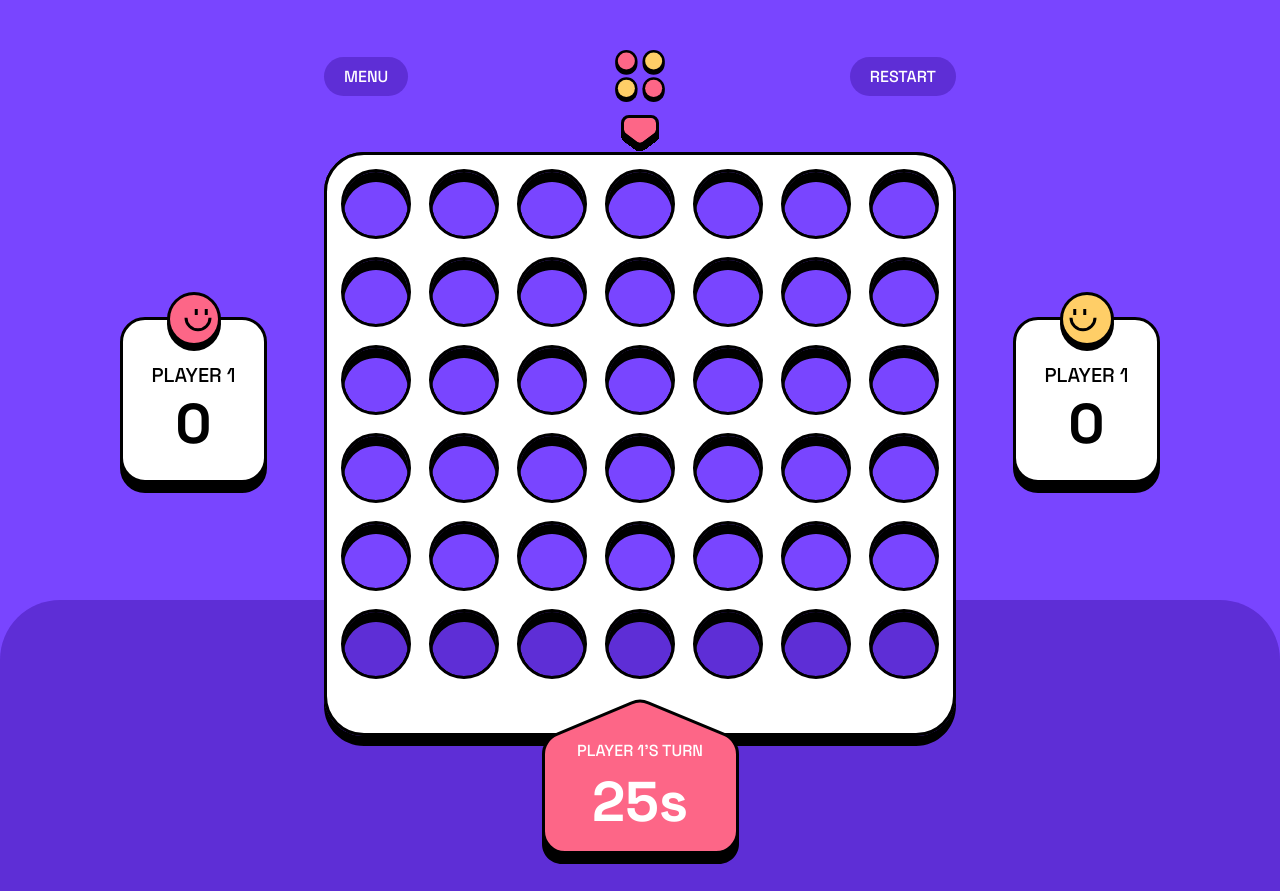
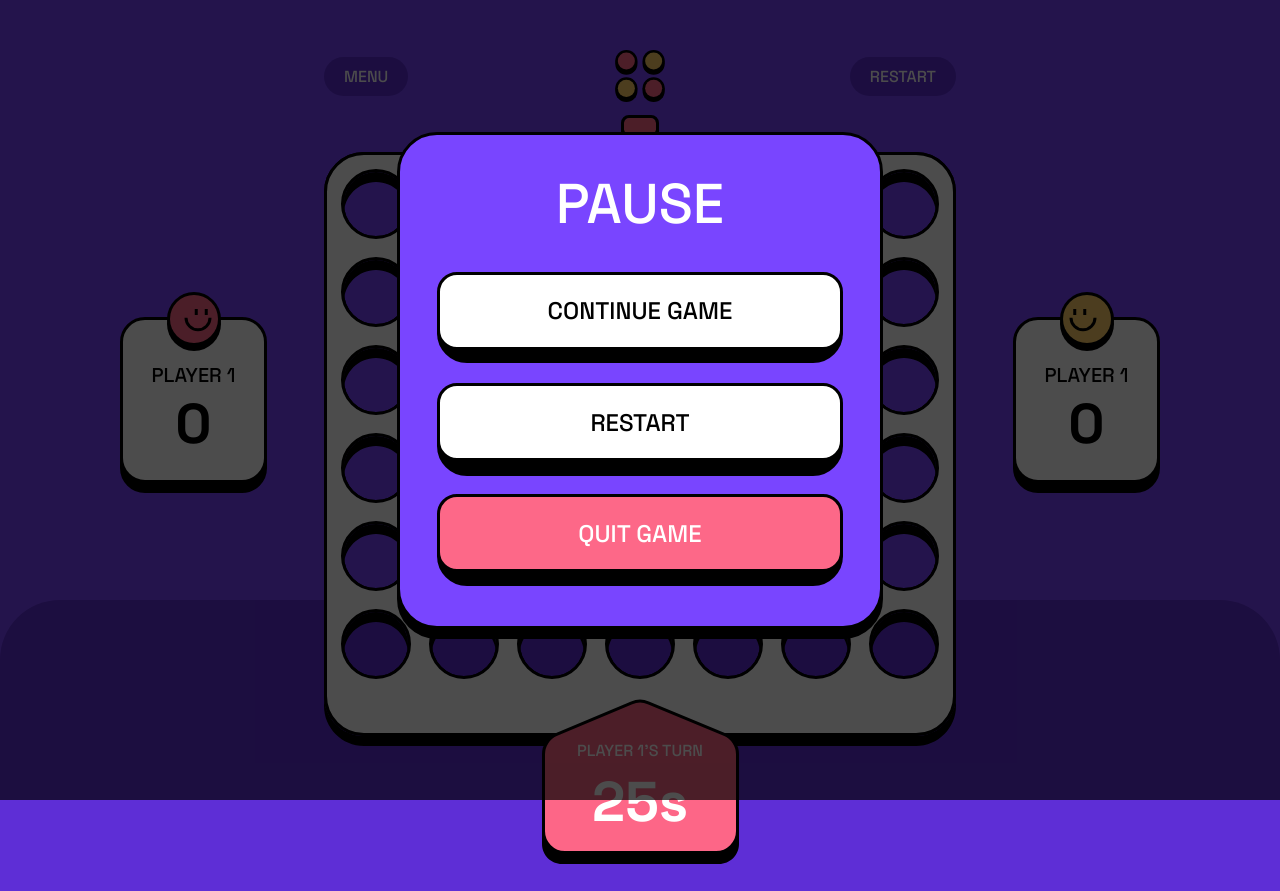
Before and after one commit to AlexBetita/FM-Connect-Four, a React (Create React App) app: page /game in a window 1280 px wide. Built offline with nearby package versions, Linux system fonts and the light colour scheme.

Commit message:
added styling and other buttons to pause

```diff
--- a/src/components/Game/Pause/index.css
+++ b/src/components/Game/Pause/index.css
@@ -1,20 +1,88 @@
 .pause-menu {
-    height: 30.688rem;
     position: relative;
-    width: 30rem;
     background-color: rgba(121,69,255,1);
     bottom: 20px;
+    z-index: 1;
+    display: flex;
+    flex-direction: column;
+    align-items: center;
+    justify-content: space-evenly;
+    user-select: none;
+}
+
+.pause-menu, .pause-menu-b {
+    height: 30.688rem;
+    width: 30rem;
     border: 3px solid black;
     border-radius: 40px;
-    z-index: 1;
 }
 
 .pause-menu-b {
-    height: 30.688rem;
     position: absolute;
-    width: 30rem;
     background-color: rgb(0, 0, 0);
     bottom: 10px;
+}
+
+.pause {
+    color: white;
+    font-size: 3.5rem;
+}
+
+.pause-continue {
+    color: black;
+    background-color: rgb(255, 255, 255);
+}
+
+.pause-restart {
+    color: black;
+    background-color: rgb(255, 255, 255);
+}
+
+.pause-quit {
+    color: white;
+    background-color: hsla(347, 97%,70%,1);
+    margin-bottom: 20px;
+}
+
+.pause-quit, .pause-restart, .pause-continue {
+    font-size: 1.5rem;
+    height: 4.5rem;
+    width: 25rem;
+    display: flex;
+    justify-content: center;
+    align-items: center;
     border: 3px solid black;
-    border-radius: 40px;
+    border-radius: 20px;
+    z-index: 1;
+    cursor: pointer;
 }
+
+.pause-restart:hover, .pause-continue:hover {
+    background-color: rgb(230, 227, 227);
+}
+
+.pause-quit:hover {
+    background-color: rgb(249, 88, 123);
+}
+
+
+.pause-continue-b, .pause-restart-b, .pause-quit-b {
+    position: absolute;
+    height: 4.5rem;
+    width: 25rem;
+    background-color: black;
+    border: 3px solid black;
+    border-radius: 30px;
+}
+
+.pause-continue-b{
+    top: 150px;
+}
+
+.pause-restart-b{
+    bottom: 150px;
+}
+
+.pause-quit-b{
+    bottom: 40px;
+}
--- a/src/components/Game/Pause/index.js
+++ b/src/components/Game/Pause/index.js
@@ -1,8 +1,26 @@
-import { useEffect, useCallback } from 'react'
+import { useEffect, useCallback, useRef } from 'react'
 
 import './index.css'
 
 const Pause = ({setPause}) => {
+
+    const continueRef = useRef({
+        'continue' : [],
+        'restart' : [],
+        'quit' : []
+    })
+
+    const checkButtonActive = (e, action) => {
+        if(e.type === 'mousedown'){
+            continueRef.current[action][1].style.backgroundColor = 'hsla(257, 67%, 51%, 1)'
+            continueRef.current[action][1].style.borderColor = 'hsla(257, 67%, 51%, 1)'
+            continueRef.current[action][0].style.borderColor = 'hsla(257, 67%, 51%, 1)'
+        } else {
+            continueRef.current[action][1].style.backgroundColor = 'hsla(0,0%,0%,1)'
+            continueRef.current[action][1].style.borderColor = 'hsla(0,0%,0%,1)'
+            continueRef.current[action][0].style.borderColor = 'hsla(0,0%,0%,1)'
+        }
+    }
 
     const handleKeyUp = useCallback((event) => {
         if (event.key === 'Escape') {
@@ -22,7 +40,65 @@ const Pause = ({setPause}) => {
     return (
      <>
         <div className='pause-menu'>
+            <div className='pause'>
+                PAUSE
+            </div>
+            <div className='pause-continue'
+                ref={(e) => continueRef.current['continue'].push(e)}
+                onMouseDown={(e) => {
+                    checkButtonActive(e, 'continue')
+                }}
+                onMouseLeave={(e) => {
+                    checkButtonActive(e, 'continue')
+                }}
+                onMouseUp={(e) => {
+                    checkButtonActive(e, 'continue')
+                }}
+            >
+                CONTINUE GAME
+            </div>
 
+            <div className='pause-continue-b'
+                ref={(e) => continueRef.current['continue'].push(e)}
+            > </div>
+
+            <div className='pause-restart'
+                ref={(e) => continueRef.current['restart'].push(e)}
+                onMouseDown={(e) => {
+                    checkButtonActive(e, 'restart')
+                }}
+                onMouseLeave={(e) => {
+                    checkButtonActive(e, 'restart')
+                }}
+                onMouseUp={(e) => {
+                    checkButtonActive(e, 'restart')
+                }}
+            >
+                RESTART
+            </div>
+
+            <div className='pause-restart-b'
+                ref={(e) => continueRef.current['restart'].push(e)}
+            > </div>
+
+            <div className='pause-quit'
+                ref={(e) => continueRef.current['quit'].push(e)}
+                onMouseDown={(e) => {
+                    checkButtonActive(e, 'quit')
+                }}
+                onMouseLeave={(e) => {
+                    checkButtonActive(e, 'quit')
+                }}
+                onMouseUp={(e) => {
+                    checkButtonActive(e, 'quit')
+                }}
+            >
+                QUIT GAME
+            </div>
+
+            <div className='pause-quit-b'
+                ref={(e) => continueRef.current['quit'].push(e)}
+            > </div>
         </div>
 
         <div className='pause-menu-b'></div>
--- a/src/components/Game/index.js
+++ b/src/components/Game/index.js
@@ -19,7 +19,7 @@ const Game = () => {
     const [ player1Score, setPlayer1Score ] = useState(0)
     const [ player2Score, setPlayer2Score ] = useState(0)
     const [ timer, setTimer ] = useState('30s')
-    const [ pause, setPause ] = useState(false)
+    const [ pause, setPause ] = useState(true)
 
     const handleKeyUp = useCallback((event) => {
         if (event.key === 'Escape') {
```
